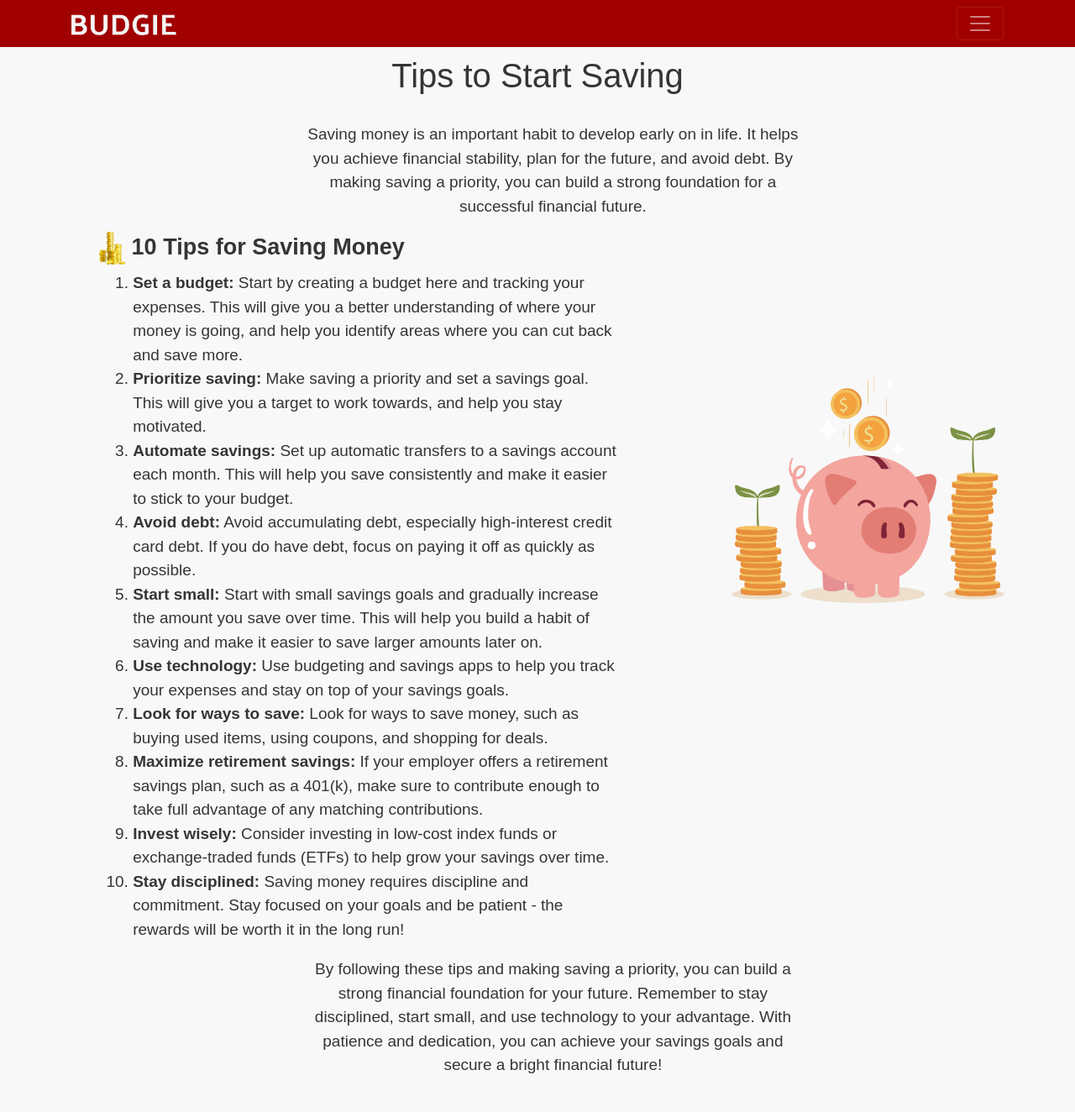
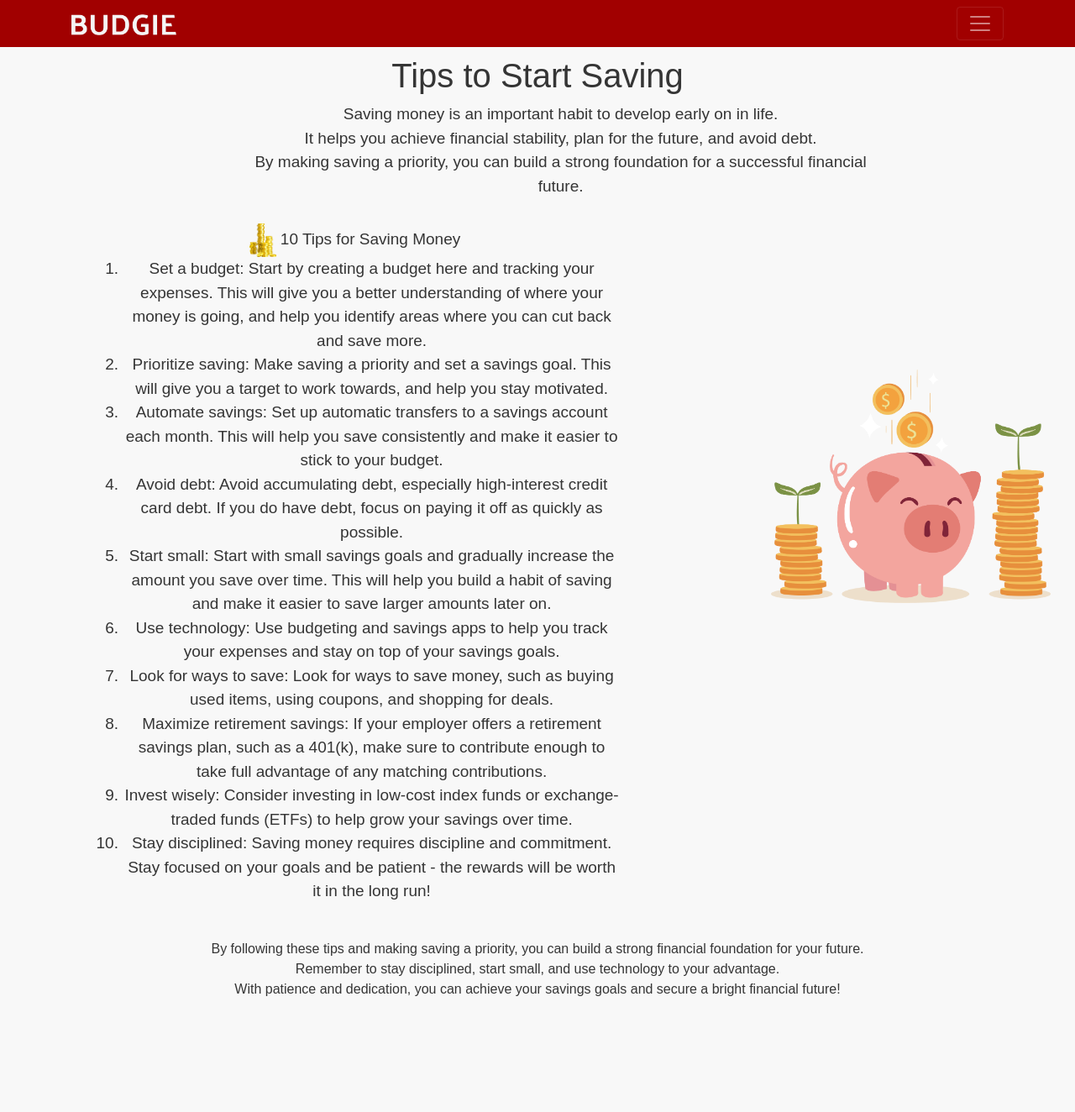
Before and after one commit to marianamaher/budgie, a Flask app: page /tipsPage in a window 1280 px wide. Shown: the whole page at 84% size. After the commit the page ends 1186 px from the top, so only its background shows below. Run offline with Flask 2, Linux system fonts and the light colour scheme; some libraries are stand-ins or nearby versions; some web fonts are replaced.

Commit message:
fixed tips page

```diff
--- a/static/index.css
+++ b/static/index.css
@@ -108,19 +108,20 @@ h1{
 }
 #Tipstitle{
     text-align: center;
+    /* padding-left: 15%; */
+
 }
 
 .savingMoneySection{
    text-align: center;
    font-size: 19px;
-    width:600px;
-    margin-left: 28%;
+   padding-left: 7%;
 }
 
 .tipsPageRow{
     justify-content: center;
     background-color: rgb(248, 248, 248);
-    height: 100vh;
+    padding-top: 30px;
 }
 
 h4{
@@ -135,7 +136,14 @@ h4{
     padding-top: 13%;
 }
 .finalsection{
-    padding-top: 5%;
+    padding-top: 2%;
     background-color: rgb(248, 248, 248);
     padding-bottom: 2%;
+    text-align: center;
 }
+
+.rowContainer{
+    background-color: rgb(248, 248, 248);
+    text-align: center;
+    justify-content: center;
+}
--- a/templates/tips.html
+++ b/templates/tips.html
@@ -1,39 +1,41 @@
 {% extends "layout.html" %}
 
 {% block content %}
-<div class="row indexContainer">
-	<div class="col-sm tipsPageMainCol">
+<div class="row rowContainer">
 		<header>
 			<h1 id="Tipstitle"> Tips to Start Saving </h1>
+			<div class="savingMoneySection">
+				Saving money is an important habit to develop early on in life. <br>
+				It helps you achieve financial stability, plan for the future, and avoid debt. <br>
+				By making saving a priority, you can build a strong foundation for a successful financial future.
+			</div>
 		</header>
-		<br>
-		<p class="savingMoneySection">Saving money is an important habit to develop early on in life. It helps you achieve financial stability, plan for the future, and avoid debt. By making saving a priority, you can build a strong foundation for a successful financial future.</p>
 		<div class="row tipsPageRow">
 			<div class="col-sm-7 tipsPageCol1">
-				<h4><img id="tips-img2" src="/static/images/coins.png" alt="bag full of coins"><b> 10 Tips for Saving Money</b></h4>
+				<img id="tips-img2" src="/static/images/coins.png" alt="bag full of coins">
+				10 Tips for Saving Money
 				<ol>
-					<li><b>Set a budget:</b> Start by creating a budget here and tracking your expenses. This will give you a better understanding of where your money is going, and help you identify areas where you can cut back and save more.</li>
-					<li><b>Prioritize saving:</b> Make saving a priority and set a savings goal. This will give you a target to work towards, and help you stay motivated.</li>
-					<li><b>Automate savings:</b> Set up automatic transfers to a savings account each month. This will help you save consistently and make it easier to stick to your budget.</li>
-					<li><b>Avoid debt:</b> Avoid accumulating debt, especially high-interest credit card debt. If you do have debt, focus on paying it off as quickly as possible.</li>
-					<li><b>Start small:</b> Start with small savings goals and gradually increase the amount you save over time. This will help you build a habit of saving and make it easier to save larger amounts later on.</li>
-					<li><b>Use technology:</b> Use budgeting and savings apps to help you track your expenses and stay on top of your savings goals.</li>
-					<li><b>Look for ways to save:</b> Look for ways to save money, such as buying used items, using coupons, and shopping for deals.</li>
-					<li><b>Maximize retirement savings:</b> If your employer offers a retirement savings plan, such as a 401(k), make sure to contribute enough to take full advantage of any matching contributions.</li>
-					<li><b>Invest wisely:</b> Consider investing in low-cost index funds or exchange-traded funds (ETFs) to help grow your savings over time.</li>
-					<li><b>Stay disciplined:</b> Saving money requires discipline and commitment. Stay focused on your goals and be patient - the rewards will be worth it in the long run!</li>
+					<li>Set a budget: Start by creating a budget here and tracking your expenses. This will give you a better understanding of where your money is going, and help you identify areas where you can cut back and save more.</li>
+					<li>Prioritize saving: Make saving a priority and set a savings goal. This will give you a target to work towards, and help you stay motivated.</li>
+					<li>Automate savings: Set up automatic transfers to a savings account each month. This will help you save consistently and make it easier to stick to your budget.</li>
+					<li>Avoid debt: Avoid accumulating debt, especially high-interest credit card debt. If you do have debt, focus on paying it off as quickly as possible.</li>
+					<li>Start small: Start with small savings goals and gradually increase the amount you save over time. This will help you build a habit of saving and make it easier to save larger amounts later on.</li>
+					<li>Use technology: Use budgeting and savings apps to help you track your expenses and stay on top of your savings goals.</li>
+					<li>Look for ways to save: Look for ways to save money, such as buying used items, using coupons, and shopping for deals.</li>
+					<li>Maximize retirement savings: If your employer offers a retirement savings plan, such as a 401(k), make sure to contribute enough to take full advantage of any matching contributions.</li>
+					<li>Invest wisely: Consider investing in low-cost index funds or exchange-traded funds (ETFs) to help grow your savings over time.</li>
+					<li>Stay disciplined: Saving money requires discipline and commitment. Stay focused on your goals and be patient - the rewards will be worth it in the long run!</li>
 				</ol>
 			</div>
 			<div class="col-sm-4 tipsPageCol2">
 				<img id="tips-img1" src="/static/images/pigWithCoins.png" alt="pigbank with coins">
 			</div>
 		</div>
-		<div class="finalsection">
-		<p class="savingMoneySection">By following these tips and making saving a priority, you can build a strong financial foundation for your future. Remember to stay disciplined, start small, and use technology to your advantage. With patience and dedication, you can achieve your savings goals and secure a bright financial future!</p>
+		<div class="row finalsection">
+		 By following these tips and making saving a priority, you can build a strong financial foundation for your future.<br>
+		Remember to stay disciplined, start small, and use technology to your advantage.
+		<br>With patience and dedication, you can achieve your savings goals and secure a bright financial future!
 		</div>
-	</div>
 </div>
-</html>
-
 
 {% endblock %}
```
